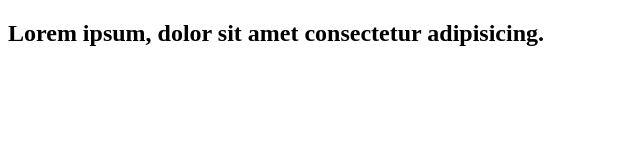
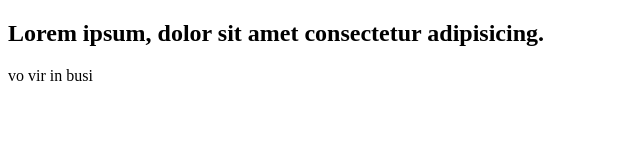
Before and after one commit to voinping69/CP216, a plain HTML site: page index.html in a window 1280 px wide. Shown: the full height of the page, 0-640 px from the left. Drawn offline with Linux system fonts and the light colour scheme.

Commit message:
Update index.html

```diff
--- a/index.html
+++ b/index.html
@@ -9,3 +9,4 @@
     <h2>Lorem ipsum, dolor sit amet consectetur adipisicing.</h2>
 </body>
 </html>
+vo vir in busi
```
